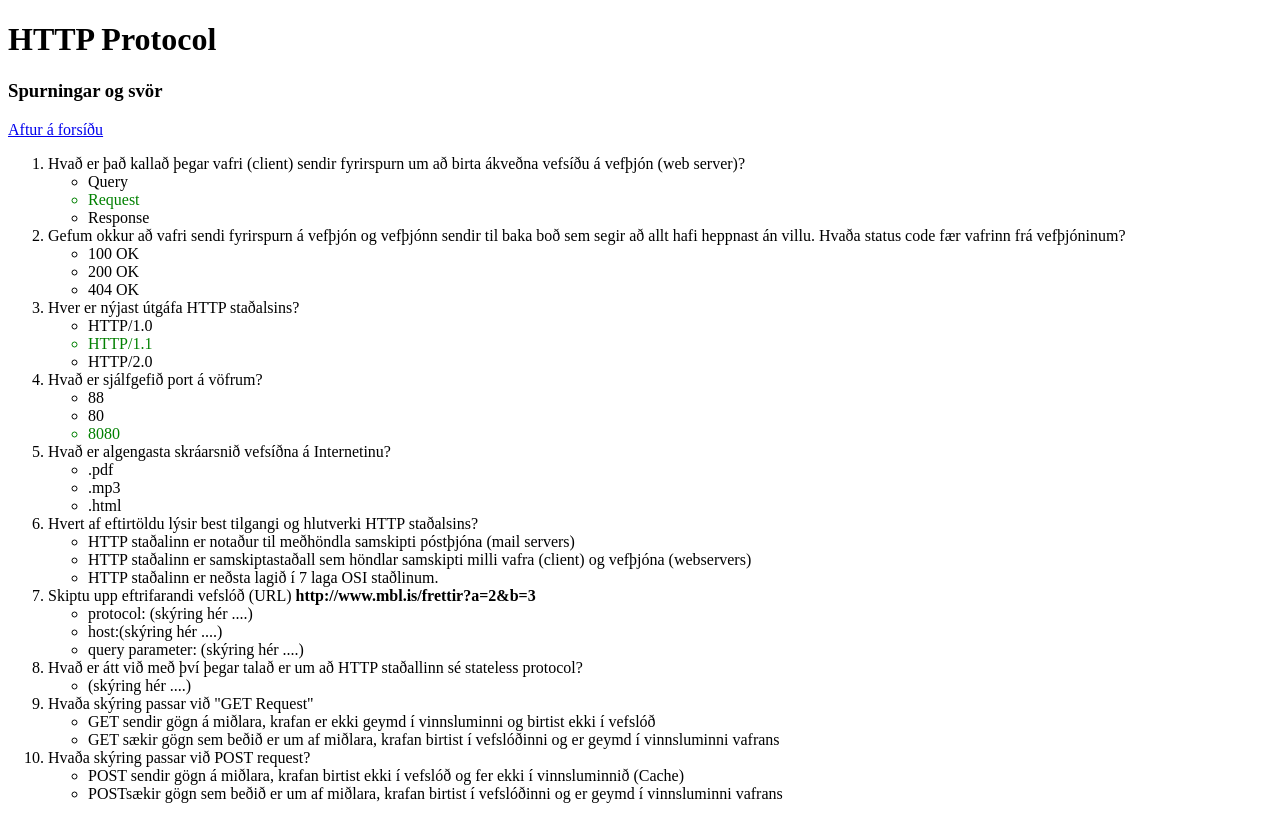
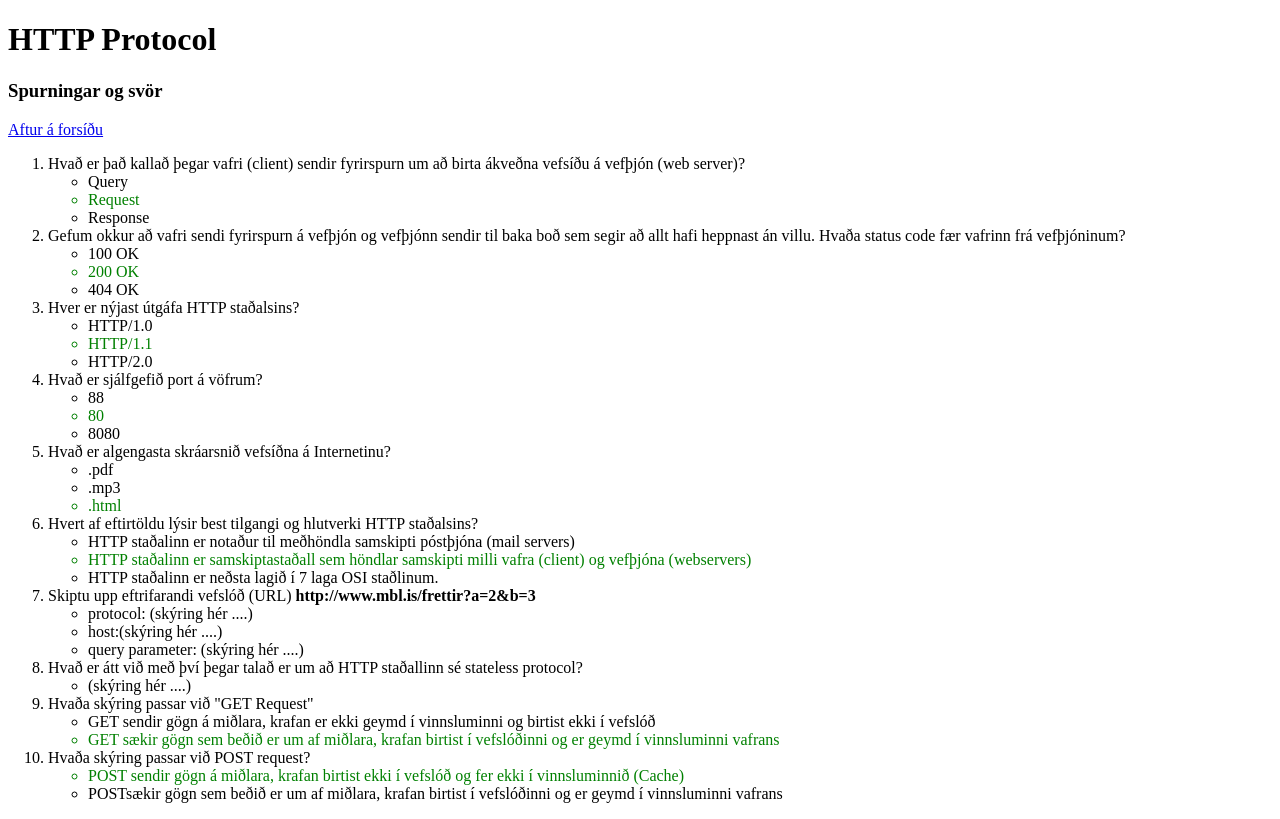
Before and after one commit to kartoflu-supa/verkefni1, a Flask app: page /sida2 in a window 1280 px wide. Run offline with Flask 2, Linux system fonts and the light colour scheme.

Commit message:
navbar og svör edit

```diff
--- a/templates/http.html
+++ b/templates/http.html
@@ -27,8 +27,8 @@
         <li> Gefum okkur að vafri sendi fyrirspurn á vefþjón og vefþjónn sendir til baka boð sem segir að allt hafi heppnast án villu.  Hvaða status code fær vafrinn frá vefþjóninum?
             <ul>
                 <li>100 OK</li>
-                <li>200 OK</li>
-                <li class="">404 OK</li>
+                <li class="rett">200 OK</li>
+                <li>404 OK</li>
             </ul>
         </li>
         <li> Hver er nýjast útgáfa HTTP staðalsins?
@@ -41,21 +41,21 @@
         <li> Hvað er sjálfgefið port á vöfrum?
             <ul>
                 <li>88</li>
-                <li>80</li>
-                <li class="rett">8080</li>
+                <li class="rett">80</li>
+                <li>8080</li>
             </ul>
         </li>
         <li> Hvað er algengasta skráarsnið vefsíðna á Internetinu?
             <ul>
                 <li>.pdf</li>
                 <li>.mp3</li>
-                <li>.html</li>
+                <li class="rett">.html</li>
             </ul>
         </li>
         <li> Hvert af eftirtöldu lýsir best tilgangi og hlutverki HTTP staðalsins?
             <ul>
                 <li>HTTP staðalinn er notaður til meðhöndla samskipti póstþjóna (mail servers)</li>
-                <li>HTTP staðalinn er samskiptastaðall sem höndlar samskipti milli vafra (client) og vefþjóna (webservers)</li>
+                <li class="rett">HTTP staðalinn er samskiptastaðall sem höndlar samskipti milli vafra (client) og vefþjóna (webservers)</li>
                 <li>HTTP staðalinn er neðsta lagið í 7 laga OSI staðlinum.</li>
             </ul>
         </li>
@@ -74,12 +74,12 @@
         <li> Hvaða skýring passar við "GET Request"
             <ul>
                 <li>GET sendir gögn á miðlara, krafan er ekki geymd í vinnsluminni og birtist ekki í vefslóð</li>
-                <li>GET sækir gögn sem beðið er um af miðlara, krafan birtist í vefslóðinni og er geymd í vinnsluminni vafrans</li>
+                <li class="rett">GET sækir gögn sem beðið er um af miðlara, krafan birtist í vefslóðinni og er geymd í vinnsluminni vafrans</li>
             </ul>
         </li>
         <li> Hvaða skýring passar við POST request?
             <ul>
-                <li>POST sendir gögn á miðlara, krafan birtist ekki í vefslóð og fer ekki í vinnsluminnið (Cache)</li>
+                <li class="rett">POST sendir gögn á miðlara, krafan birtist ekki í vefslóð og fer ekki í vinnsluminnið (Cache)</li>
                 <li>POSTsækir gögn sem beðið er um af miðlara, krafan birtist í vefslóðinni og er geymd í vinnsluminni vafrans</li>
             </ul>
         </li>
--- a/templates/sida1.html
+++ b/templates/sida1.html
@@ -7,6 +7,10 @@
     <title>Document</title>
 </head>
 <body>
+    <div>
+    <a href="/">Index</a>
+    <a href="/sida2">Http</a>
+    </div>
     serik var hér
     <h6>Hér er mynd af hundinn minn</h6>
 <img src="/static/penny.jpg" alt="Insert hundur" style="width: 500px; height: 750px; ">
```
